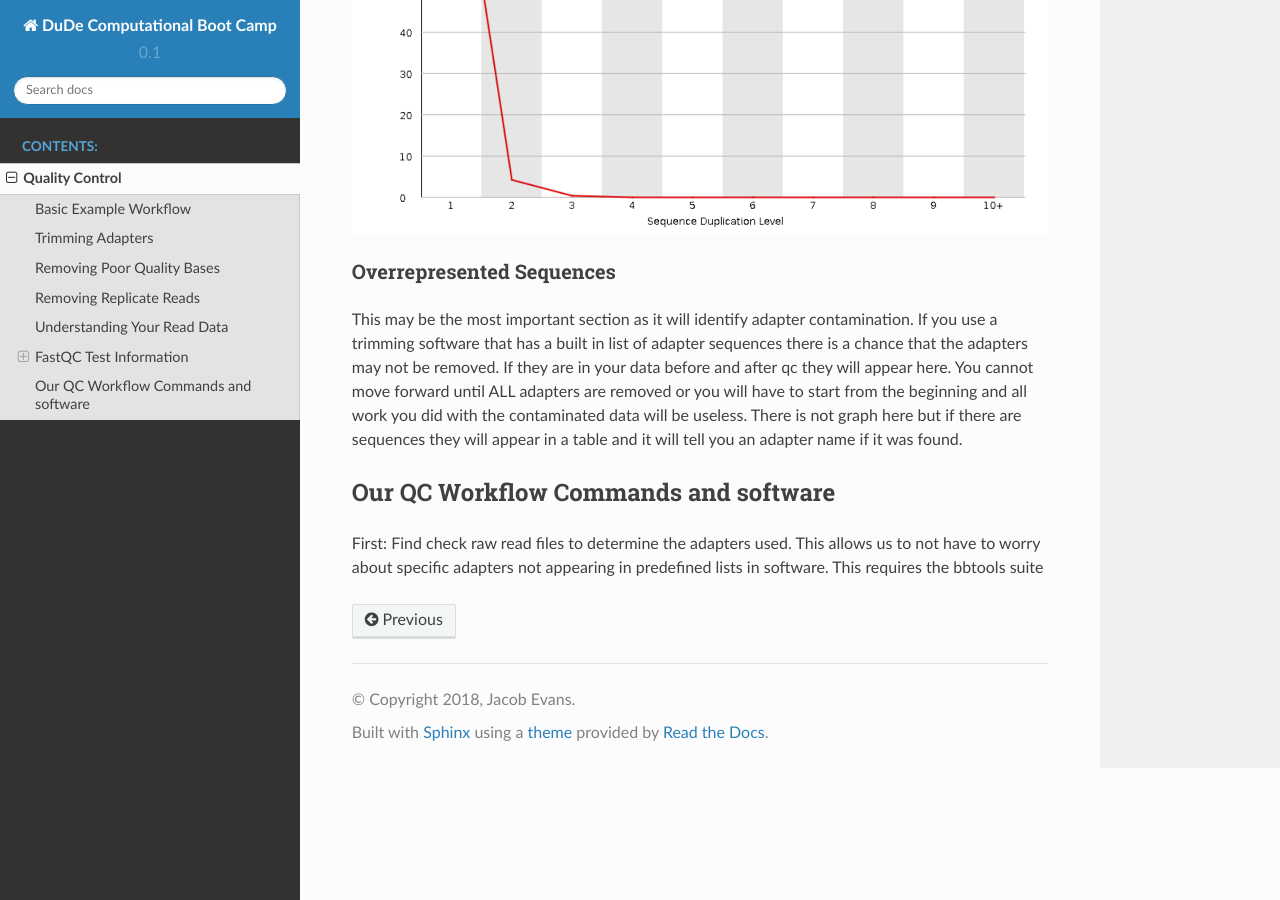
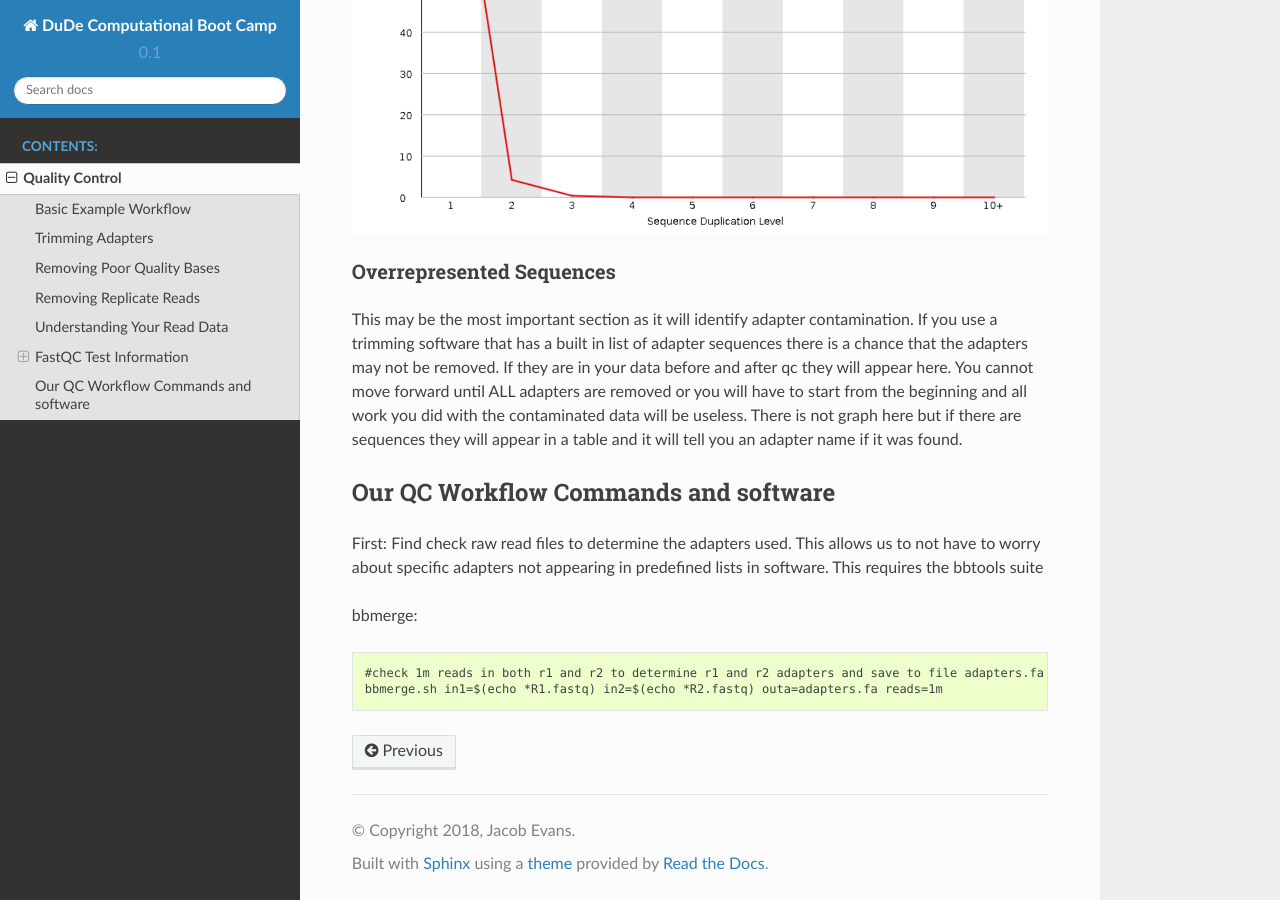
Before and after one commit to DenefLab/Computational-boot-camp, a Sphinx documentation site: the page built from docs/source/QualityControl.rst, in a window 1280 px wide and 900 px high, scrolled down 6955 px. Built offline with Sphinx 7.4.7 and the Read the Docs theme 2.0.0, drawn with Linux system fonts in a browser that asks for light colours; formulas are drawn with MathJax 3; some of the changed lines change nothing that is shown.

Commit message:
idk anymore

```diff
--- a/docs/source/QualityControl.rst
+++ b/docs/source/QualityControl.rst
@@ -139,7 +139,8 @@ Our QC Workflow Commands and software
 First: Find check raw read files to determine the adapters used. This allows us to not have to worry about specific adapters not appearing
 in predefined lists in software. This requires the bbtools suite
 
-.. code-block:: bash
-   :linenos:
+bbmerge:
+::
+
    #check 1m reads in both r1 and r2 to determine r1 and r2 adapters and save to file adapters.fa
    bbmerge.sh in1=$(echo *R1.fastq) in2=$(echo *R2.fastq) outa=adapters.fa reads=1m
```
